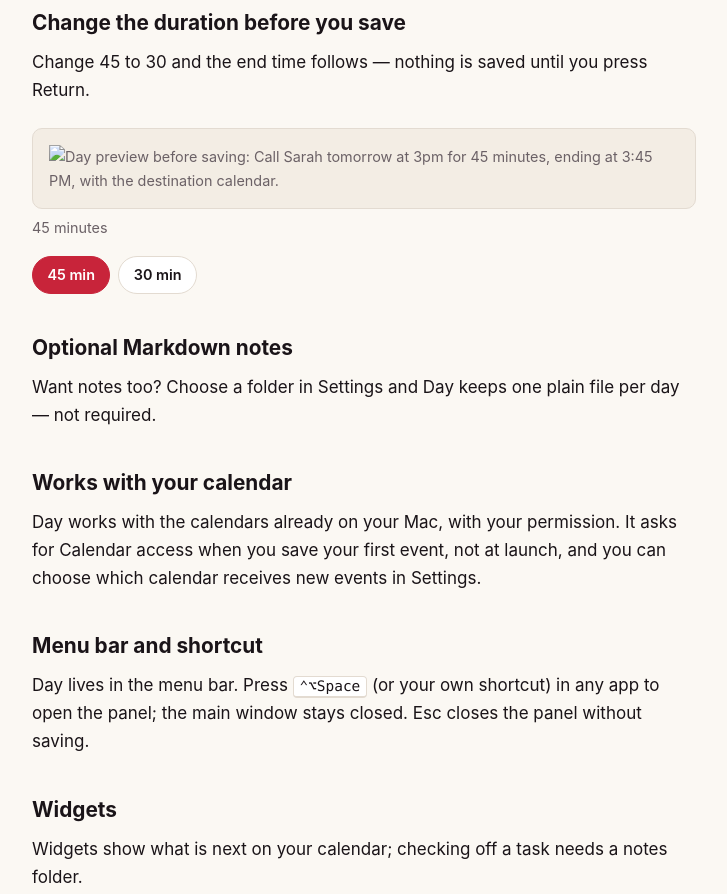
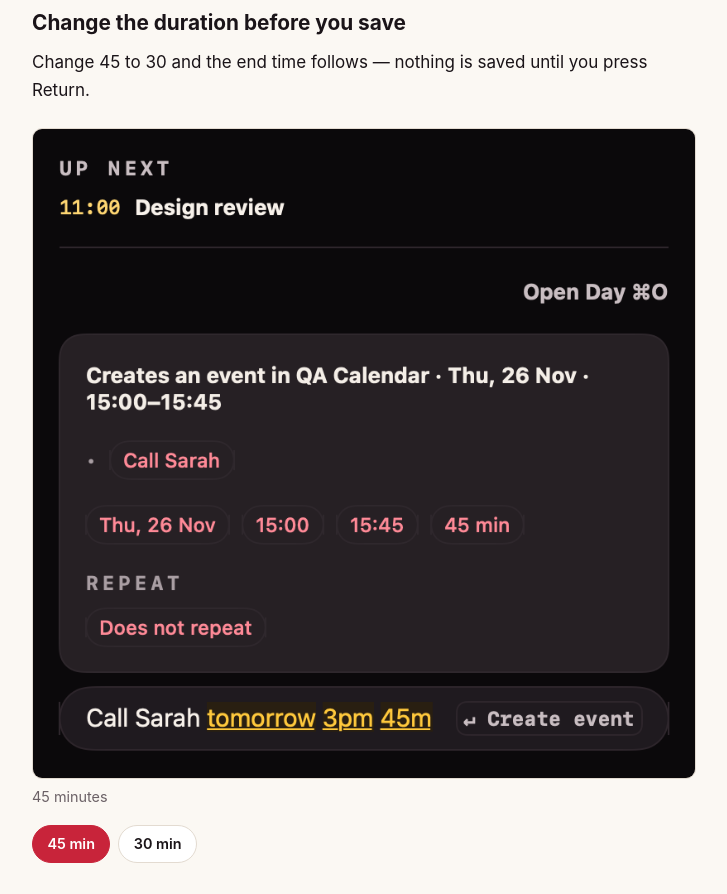
Before and after one commit to RockinPaul/zarudnev, a plain HTML site: page day/index.html in a window 1280 px wide. Shown: the part 1000-1894 px from the top of the page, without its empty margins (276-1003 px from the left). Drawn offline with Linux system fonts and the light colour scheme.

Commit message:
Day page: 45→30 demo images from native 0b5136d captures

```diff
--- a/day/index.html
+++ b/day/index.html
@@ -175,6 +175,7 @@
     .compare-state img {
       display: block;
       width: 100%;
+      max-width: 800px;
       height: auto;
       aspect-ratio: 800 / 784;
       object-fit: contain;
@@ -292,7 +293,7 @@
         <p class="demo-hint">Return saves exactly this. Esc closes the panel without saving.</p>
       </div>
 
-      <!-- Screenshot (lead): Day panel over another app — typed line + preview. Drop the capture here as
+      <!-- TODO(screenshot): Day panel over another app — typed line + preview. Drop the capture here as
            <figure class="shot">
              <img src="day-panel.png" alt="The Day panel over another app, showing the typed line Call Sarah tomorrow at 3pm for 45 minutes and its preview with title, date, time, duration, and destination calendar.">
              <figcaption>The panel stays small: one line in, the preview underneath, Return to save.</figcaption>
@@ -317,14 +318,13 @@
       <p>Change 45 to 30 and the end time follows — nothing is saved until you press Return.</p>
 
       <div class="compare" data-compare>
-        <!-- TODO(capture): lead supplies native 2x captures at day/assets/demo-45m@2x.png and day/assets/demo-30m@2x.png. Do not commit WIP pixels. -->
         <div class="compare-pair">
           <figure class="compare-state" data-compare-state="45">
-            <img src="/day/assets/demo-45m@2x.png" alt="Day preview before saving: Call Sarah tomorrow at 3pm for 45 minutes, ending at 3:45 PM, with the destination calendar." width="1600" height="1568">
+            <img src="/day/assets/demo-45m@2x.png" alt="Day preview before saving: Call Sarah tomorrow at 3pm for 45 minutes, ending at 3:45 PM, with the destination calendar." width="800" height="784">
             <figcaption>45 minutes</figcaption>
           </figure>
           <figure class="compare-state" data-compare-state="30">
-            <img src="/day/assets/demo-30m@2x.png" alt="Day preview after changing the duration to 30 minutes: Call Sarah tomorrow at 3pm, ending at 3:30 PM, before saving." width="1600" height="1568">
+            <img src="/day/assets/demo-30m@2x.png" alt="Day preview after changing the duration to 30 minutes: Call Sarah tomorrow at 3pm, ending at 3:30 PM, before saving." width="800" height="784">
             <figcaption>30 minutes — the end time follows before saving</figcaption>
           </figure>
         </div>
@@ -362,7 +362,7 @@
       <h2 id="widgets">Widgets</h2>
       <p>Widgets show what is next on your calendar; checking off a task needs a notes folder.</p>
 
-      <!-- Screenshot (lead): Day desktop widgets — what's next, and a task with a checkbox. Drop the capture here as
+      <!-- TODO(screenshot): Day desktop widgets — what's next, and a task with a checkbox. Drop the capture here as
            <figure class="shot">
              <img src="day-widgets.png" alt="The Day desktop widgets: what is next on the calendar, and a task with a checkbox.">
              <figcaption>Widgets are honest about folders: calendar only without one, tasks when a folder is chosen.</figcaption>
```
Also changed, not shown: day/assets/demo-30m@2x.png (added), day/assets/demo-45m@2x.png (added), 1 other file.
